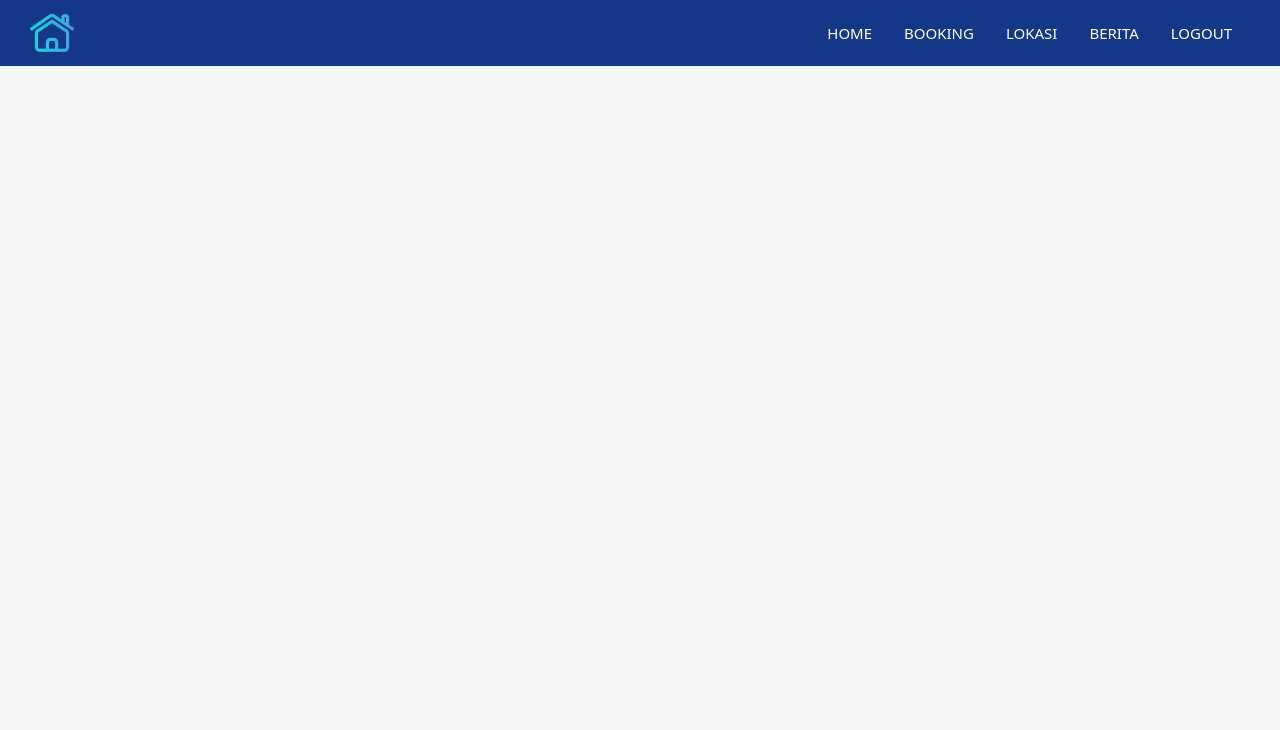
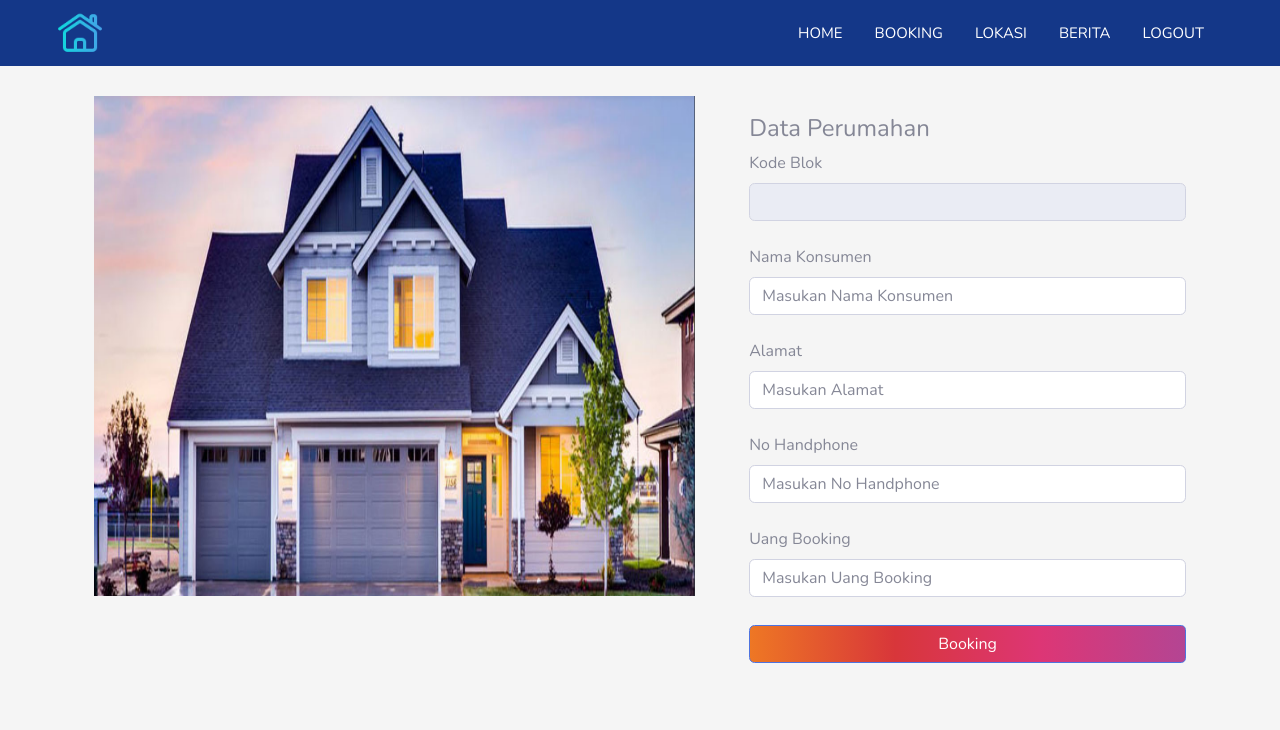
Before and after one commit to yogzsp/web-property, a PHP site: page /pages/booking/form_booking.php?id=1 in a window 1280 px wide. Shown: the top 730 px of the page. Run offline with PHP 8.4, Linux system fonts and the light colour scheme; data that the repository does not hold is empty.

Commit message:
Booking Rumah

```diff
--- a/pages/admin/pages/booking.php
+++ b/pages/admin/pages/booking.php
@@ -1,4 +1,5 @@
 <?php
+include('../../../database/db.php');
 session_start();
 
 if(!isset($_SESSION["login"])){
--- a/pages/booking/form_booking.php
+++ b/pages/booking/form_booking.php
@@ -1,14 +1,33 @@
-<!doctype html>
+<?php
+include('../../database/db.php');
+
+$id = $_GET['id'];
+$result = mysqli_query($db, "SELECT * FROM detail_perumahan WHERE id = '$id'");
+$row = mysqli_fetch_assoc($result);
+
+
+?>
+<!DOCTYPE html>
 <html lang="en">
 
 <head>
+
   <meta charset="utf-8">
-    <meta name="viewport" content="width=device-width, initial-scale=1">
-    <link rel="stylesheet" href="../../assets/css/bootstrap.min.css">
-    <link rel="stylesheet" href="../../assets/css/commons/index.css">
-    <link rel="stylesheet" href="https://cdnjs.cloudflare.com/ajax/libs/font-awesome/4.7.0/css/font-awesome.min.css">
+  <meta http-equiv="X-UA-Compatible" content="IE=edge">
+  <meta name="viewport" content="width=device-width, initial-scale=1, shrink-to-fit=no">
+  <meta name="description" content="">
+  <meta name="author" content="">
 
-    <title>Home</title>
+  <title>Booking</title>
+
+  <!-- Custom fonts for this template-->
+  <link href="../../assets/vendor/fontawesome-free/css/all.min.css" rel="stylesheet" type="text/css">
+  <link href="https://fonts.googleapis.com/css?family=Nunito:200,200i,300,300i,400,400i,600,600i,700,700i,800,800i,900,900i" rel="stylesheet">
+
+  <!-- Custom styles for this template-->
+  <link href="../../assets/css/sb-admin-2.css" rel="stylesheet">
+  <link href="../../assets/css/commons/index.css" rel="stylesheet">
+
 </head>
 
 <body>
@@ -22,7 +41,7 @@
           <a class="nav-link active" aria-current="page" href="../../index.php">HOME</a>
         </li>
         <li class="nav-item">
-                    <a class="nav-link" href="./pages/booking/booking.php">BOOKING</a>
+          <a class="nav-link" href="./booking.php">BOOKING</a>
         </li>
         <li class="nav-item">
           <a class="nav-link" href="#">LOKASI</a>
@@ -36,13 +55,58 @@
       </ul>
     </div>
   </nav>
-    <div class="content">
-        <div class="img-content">
+  <div class="container">
+    <section class="main-left">
+      <img src="../../assets/img/commons/img1.png" alt="" class="imgs" style="margin-right: 50px;">
+    </section>
+    <section class="main-right">
+      <br><br>
 
+      <h4>Data Perumahan</h4>
+
+      <form action="../../controller/booking/booking.php" method="post" enctype="multipart/form-data">
+        <div class="form-outline mb-4">
+          <label class="form-label" for="kode_blok">
+            Kode Blok
+          </label>
+          <input type="text" id="kode_blok" name="kode_blok" class="form-control" value="<?= $row['kode_blok'] ?>" readonly/>
         </div>
+
+        <div class="form-outline mb-4">
+          <label class="form-label" for="nama_konsumen">
+            Nama Konsumen
+          </label>
+          <input type="text" id="nama_konsumen" name="nama_konsumen" class="form-control" required placeholder="Masukan Nama Konsumen" />
+        </div>
+
+        <div class="form-outline mb-4">
+          <label class="form-label" for="alamat">
+            Alamat
+          </label>
+          <input type="text" id="alamat" name="alamat" class="form-control" required placeholder="Masukan Alamat" />
+        </div>
+
+        <div class="form-outline mb-4">
+          <label class="form-label" for="no_handphone">
+            No Handphone
+          </label>
+          <input type="text" id="no_handphone" name="no_handphone" class="form-control" required placeholder="Masukan No Handphone" />
+        </div>
+
+        <div class="form-outline mb-4">
+          <label class="form-label" for="no_handphone">
+            Uang Booking
+          </label>
+          <input type="text" id="uang_booking" name="uang_booking" class="form-control" required placeholder="Masukan Uang Booking" />
+        </div>
+
+        <div class="text-center pt-1 mb-5 pb-1">
+          <button class="btn btn-primary btn-block fa-lg gradient-custom-2 mb-3" type="submit" name="booking">
+            Booking
+          </button>
+        </div>
+      </form>
+    </section>
   </div>
 </body>
-
-<script src="assets/js/bootstrap.min.js"></script>
-
 </html>
```
Also changed, not shown: controller/booking/booking.php (+17 -7 lines), pages/booking/booking.php (+22 -26 lines). Lines whose indentation alone changed are shown as unchanged.
